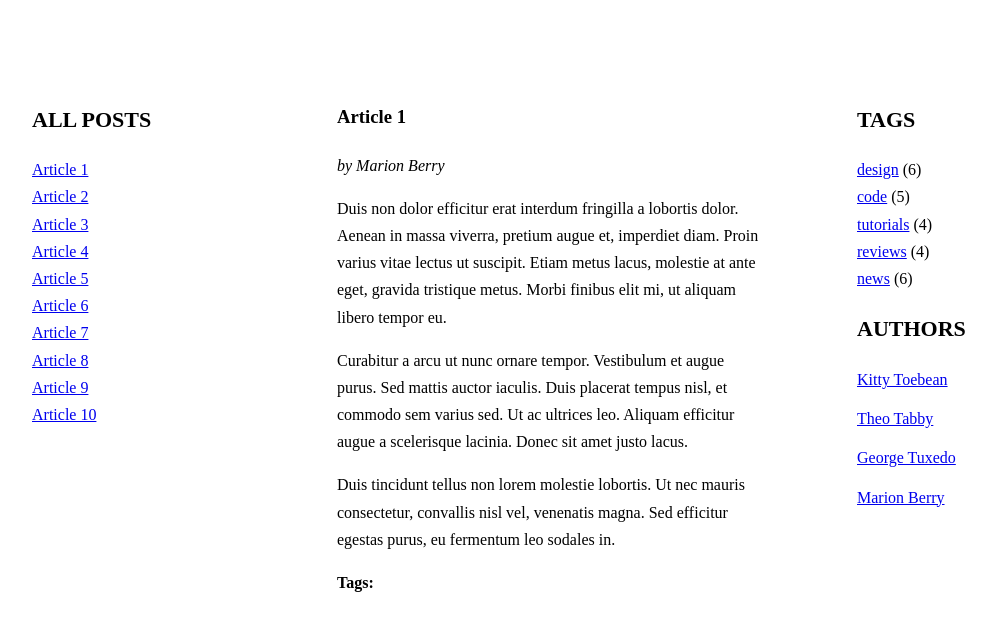
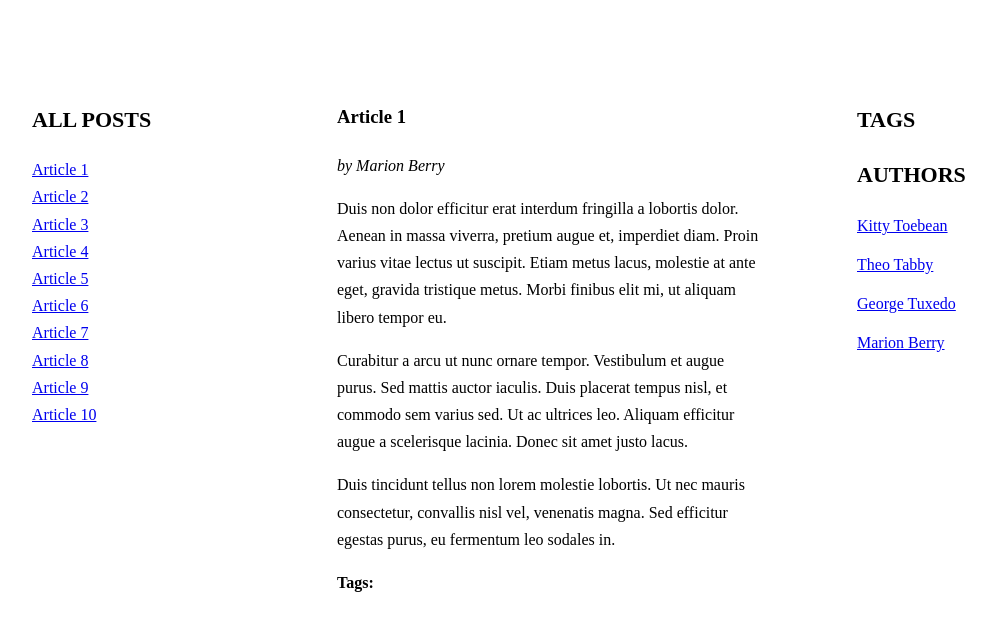
Before and after one commit to patkomar/javascript-blog, a website: page index.html in a window 1280 px wide. Shown: the part 201-832 px from the top of the page, without its empty margins (88-1084 px from the left). Drawn offline with Linux system fonts and the light colour scheme.

Commit message:
delete tag list

```diff
--- a/index.html
+++ b/index.html
@@ -45,8 +45,6 @@
                 <div class="post-tags">
                   <p><strong>Tags:</strong></p>
                   <ul class="list list-horizontal">
-                    <li><a href="#">news</a></li>
-                    <li><a href="#">code</a></li>
                   </ul>
                 </div>
               </article>
@@ -62,9 +60,6 @@
                 <div class="post-tags">
                   <p><strong>Tags:</strong></p>
                   <ul class="list list-horizontal">
-                    <li><a href="#">news</a></li>
-                    <li><a href="#">reviews</a></li>
-                    <li><a href="#">design</a></li>
                   </ul>
                 </div>
               </article>
@@ -81,9 +76,7 @@
                 <div class="post-tags">
                   <p><strong>Tags:</strong></p>
                   <ul class="list list-horizontal">
-                    <li><a href="#">tutorials</a></li>
-                    <li><a href="#">code</a></li>
-                    <li><a href="#">design</a></li>
+
                   </ul>
                 </div>
               </article>
@@ -100,8 +93,7 @@
                 <div class="post-tags">
                   <p><strong>Tags:</strong></p>
                   <ul class="list list-horizontal">
-                    <li><a href="#">design</a></li>
-                    <li><a href="#">reviews</a></li>
+
                   </ul>
                 </div>
               </article>
@@ -118,8 +110,7 @@
                 <div class="post-tags">
                   <p><strong>Tags:</strong></p>
                   <ul class="list list-horizontal">
-                    <li><a href="#">reviews</a></li>
-                    <li><a href="#">code</a></li>
+
                   </ul>
                 </div>
               </article>
@@ -136,8 +127,7 @@
                 <div class="post-tags">
                   <p><strong>Tags:</strong></p>
                   <ul class="list list-horizontal">
-                    <li><a href="#">code</a></li>
-                    <li><a href="#">news</a></li>
+
                   </ul>
                 </div>
               </article>
@@ -154,9 +144,7 @@
                 <div class="post-tags">
                   <p><strong>Tags:</strong></p>
                   <ul class="list list-horizontal">
-                    <li><a href="#">news</a></li>
-                    <li><a href="#">design</a></li>
-                    <li><a href="#">tutorials</a></li>
+
                   </ul>
                 </div>
               </article>
@@ -173,8 +161,7 @@
                 <div class="post-tags">
                   <p><strong>Tags:</strong></p>
                   <ul class="list list-horizontal">
-                    <li><a href="#">news</a></li>
-                    <li><a href="#">tutorials</a></li>
+
                   </ul>
                 </div>
               </article>
@@ -191,10 +178,7 @@
                 <div class="post-tags">
                   <p><strong>Tags:</strong></p>
                   <ul class="list list-horizontal">
-                    <li><a href="#">code</a></li>
-                    <li><a href="#">design</a></li>
-                    <li><a href="#">news</a></li>
-                    <li><a href="#">reviews</a></li>
+
                   </ul>
                 </div>
               </article>
@@ -202,11 +186,7 @@
             <aside class="sidebar">
               <h2 class="section-title">Tags</h2>
               <ul class="list tags">
-                <li><a href="#">design</a> <span>(6)</span></li>
-                <li><a href="#">code</a> <span>(5)</span></li>
-                <li><a href="#">tutorials</a> <span>(4)</span></li>
-                <li><a href="#">reviews</a> <span>(4)</span></li>
-                <li><a href="#">news</a> <span>(6)</span></li>
+
               </ul>
               <h2 class="section-title">Authors</h2>
               <ul class="list authors">
```
